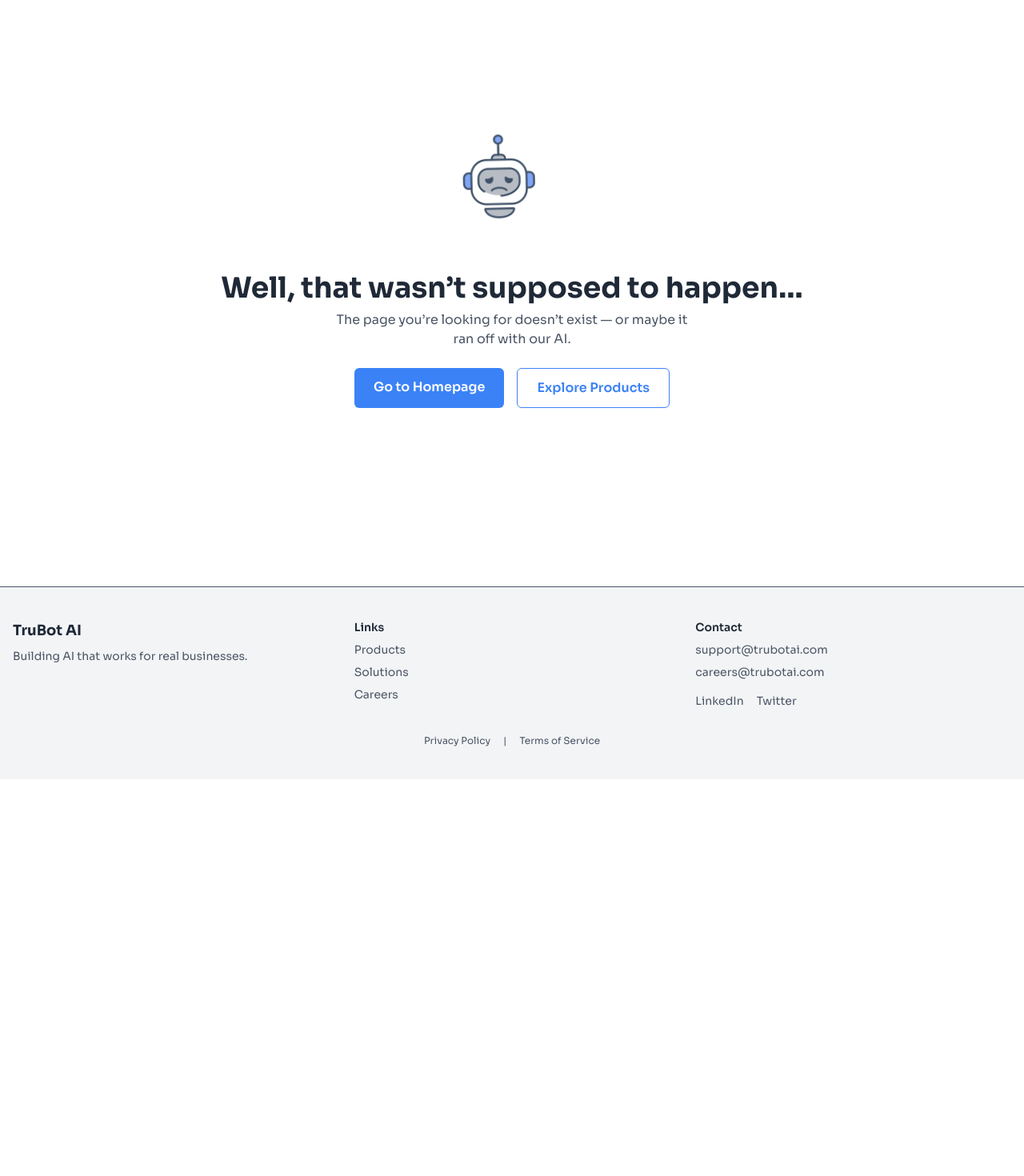
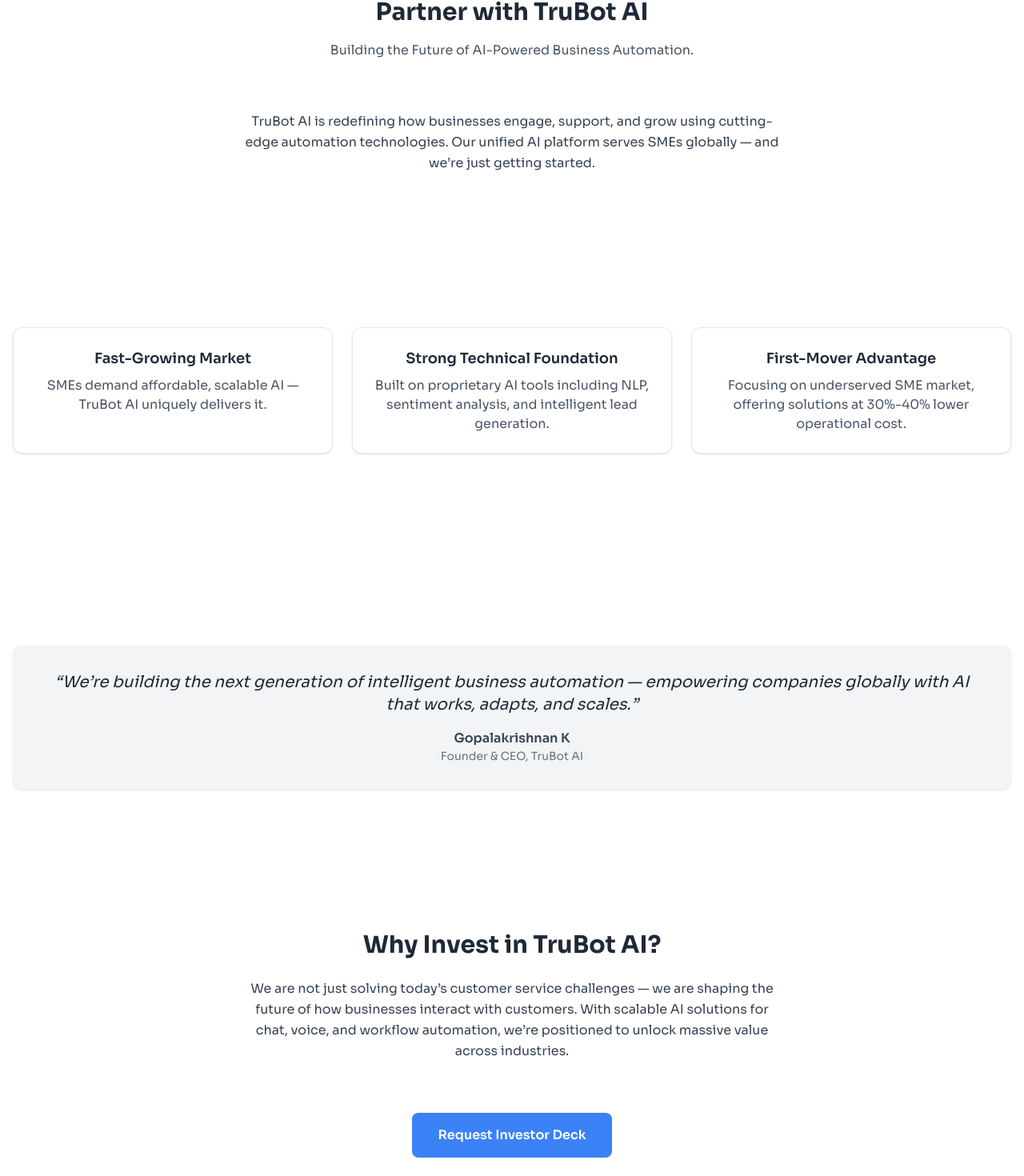
Before and after one commit to trubotai/trubot_ai_web, a Next.js app: page /investors in a window 1280 px wide. Before the commit this address had no page. Shown: the part 140-1610 px from the top of the page at 80% size. Before the commit the page ends 1114 px from the top, so only its background shows below. Built offline with nearby package versions, Linux system fonts and the light colour scheme.

Commit message:
feat: Add Investors page with highlights, quote section, and animated CTA

```diff
--- /dev/null
+++ b/app/investors/page.tsx
@@ -0,0 +1,73 @@
+import Link from "next/link";
+
+import PageLayout from "@/app/ui/components/PageLayout";
+import SectionHeader from "@/app/ui/components/SectionHeader";
+import QuoteBox from "@/app/ui/components/QuoteBox";
+import HighlightGrid from "@/app/ui/components/HighlightGrid";
+import { highLightsList } from "../ui/libs/constants/investors";
+
+export const metadata = {
+  title: "Investors – TruBot AI",
+  description:
+    "Discover TruBot AI’s vision for the future. Partner with us to drive AI-powered business transformation and unlock new growth opportunities.",
+};
+
+const Page = () => {
+  return (
+    <>
+      {/* Hero Section */}
+      <PageLayout className="flex flex-col items-center justify-center text-center animate-fade-slide-up">
+        <SectionHeader
+          title="Partner with TruBot AI"
+          subtitle="Building the Future of AI-Powered Business Automation."
+        />
+
+        <p className="text-gray-700 max-w-2xl mx-auto mt-6 leading-relaxed">
+          TruBot AI is redefining how businesses engage, support, and grow using
+          cutting-edge automation technologies. Our unified AI platform serves
+          SMEs globally — and we’re just getting started.
+        </p>
+      </PageLayout>
+
+      {/* Highlights */}
+      <PageLayout>
+        <HighlightGrid items={highLightsList} />
+      </PageLayout>
+
+      {/* Quote Section */}
+      <PageLayout>
+        <QuoteBox
+          quote="We’re building the next generation of intelligent business automation — empowering companies globally with AI that works, adapts, and scales."
+          author="Gopalakrishnan K"
+          role="Founder & CEO, TruBot AI"
+        />
+      </PageLayout>
+
+      {/* Vision Statement */}
+      <PageLayout className="text-center animate-fade-slide-up">
+        <h2 className="text-3xl font-bold text-navy mb-6">
+          Why Invest in TruBot AI?
+        </h2>
+
+        <p className="text-gray-700 max-w-2xl mx-auto leading-relaxed">
+          We are not just solving today’s customer service challenges — we are
+          shaping the future of how businesses interact with customers. With
+          scalable AI solutions for chat, voice, and workflow automation, we’re
+          positioned to unlock massive value across industries.
+        </p>
+      </PageLayout>
+
+      {/* Final CTA */}
+      <div className="text-center mb-24 animate-fade-slide-up">
+        <Link
+          href="mailto:careers@trubotai.com?subject=Request%20for%20Investor%20Deck"
+          className="inline-block bg-electric text-white px-8 py-4 rounded-lg font-semibold"
+        >
+          Request Investor Deck
+        </Link>
+      </div>
+    </>
+  );
+};
+
+export default Page;
--- /dev/null
+++ b/app/ui/components/HighlightGrid.tsx
@@ -0,0 +1,23 @@
+interface HighlightGridProps {
+  items: { title: string; description: string }[];
+}
+
+const HighlightGrid = ({ items }: HighlightGridProps) => {
+  return (
+    <div className="grid grid-cols-1 sm:grid-cols-2 lg:grid-cols-3 gap-6 my-16">
+      {items.map((item, idx) => (
+        <div
+          key={idx}
+          className={`bg-white border border-gray-200 rounded-xl p-6 text-center shadow-sm hover-scale-glow animate-fade-slide-up animation-delay-${
+            (idx + 1) * 100
+          }`}
+        >
+          <h4 className="text-lg font-semibold text-navy mb-2">{item.title}</h4>
+          <p className="text-gray-600">{item.description}</p>
+        </div>
+      ))}
+    </div>
+  );
+};
+
+export default HighlightGrid;
--- /dev/null
+++ b/app/ui/components/QuoteBox.tsx
@@ -0,0 +1,20 @@
+interface QuoteBoxProps {
+  quote: string;
+  author: string;
+  role: string;
+}
+
+const QuoteBox = ({ quote, author, role }: QuoteBoxProps) => {
+  return (
+    <div className="bg-gray-100 p-8 rounded-xl text-center my-12 shadow-sm hover-scale-card animate-fade-slide-up">
+      <blockquote className="text-xl italic text-navy mb-4">
+        “{quote}”
+      </blockquote>
+
+      <p className="font-semibold text-gray-700">{author}</p>
+      <p className="text-sm text-gray-500">{role}</p>
+    </div>
+  );
+};
+
+export default QuoteBox;
--- /dev/null
+++ b/app/ui/libs/constants/investors.ts
@@ -0,0 +1,17 @@
+export const highLightsList = [
+  {
+    title: "Fast-Growing Market",
+    description:
+      "SMEs demand affordable, scalable AI — TruBot AI uniquely delivers it.",
+  },
+  {
+    title: "Strong Technical Foundation",
+    description:
+      "Built on proprietary AI tools including NLP, sentiment analysis, and intelligent lead generation.",
+  },
+  {
+    title: "First-Mover Advantage",
+    description:
+      "Focusing on underserved SME market, offering solutions at 30%-40% lower operational cost.",
+  },
+];
--- a/app/ui/libs/constants/site.ts
+++ b/app/ui/libs/constants/site.ts
@@ -4,5 +4,6 @@ export const navLinks = [
   { href: "/solutions", label: "Solutions" },
   { href: "/about", label: "About" },
   { href: "/careers", label: "Careers" },
+  { href: "/investors", label: "Investors" },
   { href: "/contact", label: "Contact" },
 ];
```
